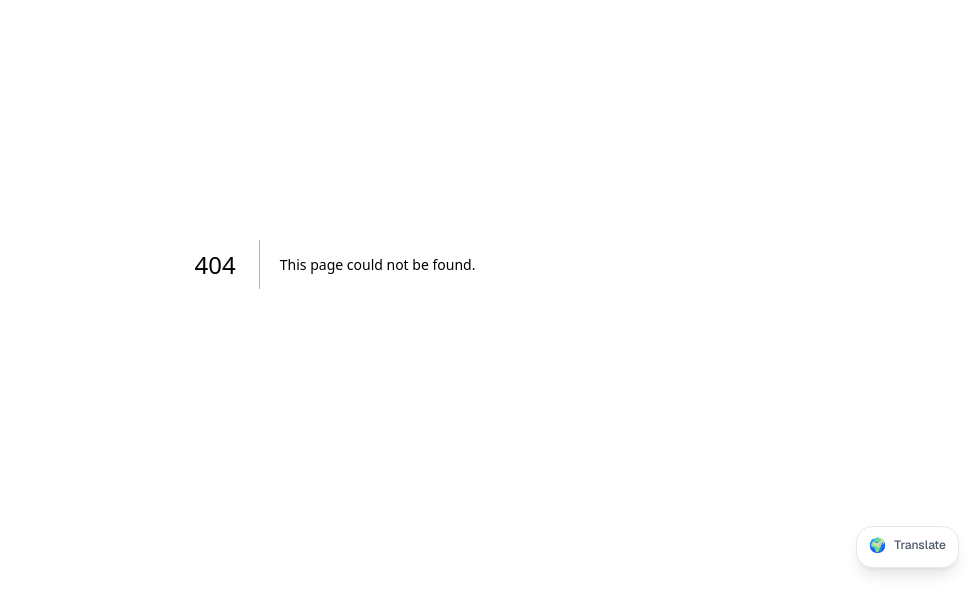
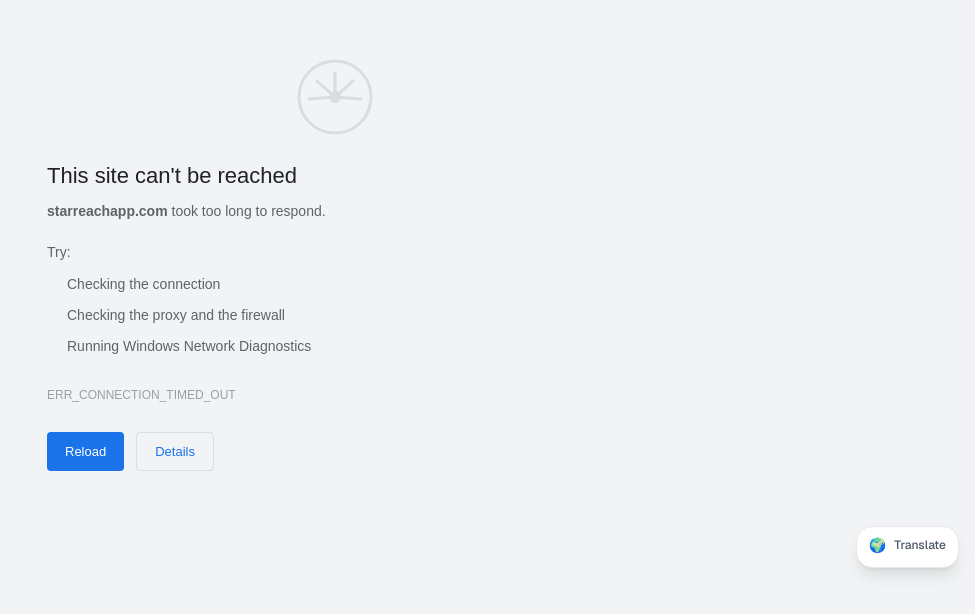
Before and after one commit to whofvckisblaqo/starreach, a Next.js app: page /maintenance in a window 1280 px wide. Before the commit this address had no page. Shown: the part 136-750 px from the top of the page, without its empty margins (305-1280 px from the left). Built offline with nearby package versions, Linux system fonts and the light colour scheme.

Commit message:
Maintenance page styled as Chrome connection error

```diff
--- /dev/null
+++ b/src/app/maintenance/page.js
@@ -0,0 +1,94 @@
+"use client";
+
+export default function MaintenancePage() {
+  return (
+    <div className="min-h-screen bg-[#f1f3f4] flex flex-col items-center justify-center px-4" style={{ fontFamily: "arial, sans-serif" }}>
+      <div className="max-w-xl w-full">
+
+        {/* Icon */}
+        <div className="mb-6 flex justify-center">
+          <svg width="80" height="80" viewBox="0 0 80 80" fill="none" xmlns="http://www.w3.org/2000/svg">
+            <circle cx="40" cy="40" r="36" stroke="#dadce0" strokeWidth="3" fill="none"/>
+            <line x1="40" y1="16" x2="40" y2="40" stroke="#dadce0" strokeWidth="3" strokeLinecap="round"/>
+            <line x1="22" y1="24" x2="40" y2="40" stroke="#dadce0" strokeWidth="3" strokeLinecap="round"/>
+            <line x1="58" y1="24" x2="40" y2="40" stroke="#dadce0" strokeWidth="3" strokeLinecap="round"/>
+            <line x1="14" y1="42" x2="40" y2="40" stroke="#dadce0" strokeWidth="3" strokeLinecap="round"/>
+            <line x1="66" y1="42" x2="40" y2="40" stroke="#dadce0" strokeWidth="3" strokeLinecap="round"/>
+            <circle cx="40" cy="40" r="6" fill="#dadce0"/>
+          </svg>
+        </div>
+
+        {/* Heading */}
+        <h1 style={{
+          fontSize: "22px",
+          fontWeight: "normal",
+          color: "#202124",
+          marginBottom: "8px",
+          lineHeight: "1.4",
+        }}>
+          This site can't be reached
+        </h1>
+
+        {/* Domain */}
+        <p style={{ fontSize: "14px", color: "#5f6368", marginBottom: "20px", lineHeight: "1.6" }}>
+          <strong>starreachapp.com</strong> took too long to respond.
+        </p>
+
+        {/* Try */}
+        <p style={{ fontSize: "14px", color: "#5f6368", marginBottom: "6px" }}>Try:</p>
+        <ul style={{
+          fontSize: "14px",
+          color: "#5f6368",
+          paddingLeft: "20px",
+          marginBottom: "24px",
+          lineHeight: "2.2",
+        }}>
+          <li>Checking the connection</li>
+          <li>Checking the proxy and the firewall</li>
+          <li>Running Windows Network Diagnostics</li>
+        </ul>
+
+        {/* Error code */}
+        <p style={{ fontSize: "12px", color: "#9aa0a6", marginBottom: "28px" }}>
+          ERR_CONNECTION_TIMED_OUT
+        </p>
+
+        {/* Buttons */}
+        <div style={{ display: "flex", gap: "12px" }}>
+          <button
+            onClick={() => window.location.reload()}
+            style={{
+              background: "#1a73e8",
+              color: "white",
+              border: "none",
+              padding: "9px 18px",
+              borderRadius: "4px",
+              fontSize: "13px",
+              fontWeight: "500",
+              cursor: "pointer",
+              fontFamily: "arial, sans-serif",
+            }}
+          >
+            Reload
+          </button>
+          <button
+            onClick={() => alert("ERR_CONNECTION_TIMED_OUT\n\nThe connection to starreachapp.com timed out.")}
+            style={{
+              background: "none",
+              color: "#1a73e8",
+              border: "1px solid #dadce0",
+              padding: "9px 18px",
+              borderRadius: "4px",
+              fontSize: "13px",
+              fontWeight: "500",
+              cursor: "pointer",
+              fontFamily: "arial, sans-serif",
+            }}
+          >
+            Details
+          </button>
+        </div>
+      </div>
+    </div>
+  );
+}
--- /dev/null
+++ b/src/middleware.js
@@ -0,0 +1,30 @@
+import { NextResponse } from "next/server";
+
+const MAINTENANCE_MODE = true; // ← change to false to turn off
+
+export function middleware(req) {
+  const url = req.nextUrl.clone();
+
+  // Allow maintenance page and static files through
+  if (
+    url.pathname === "/maintenance" ||
+    url.pathname.startsWith("/_next") ||
+    url.pathname.startsWith("/api") ||
+    url.pathname.startsWith("/favicon") ||
+    url.pathname.startsWith("/images")
+  ) {
+    return NextResponse.next();
+  }
+
+  // Redirect everything else to maintenance page
+  if (MAINTENANCE_MODE) {
+    url.pathname = "/maintenance";
+    return NextResponse.rewrite(url);
+  }
+
+  return NextResponse.next();
+}
+
+export const config = {
+  matcher: ["/((?!_next/static|_next/image|favicon.ico).*)"],
+};
```
